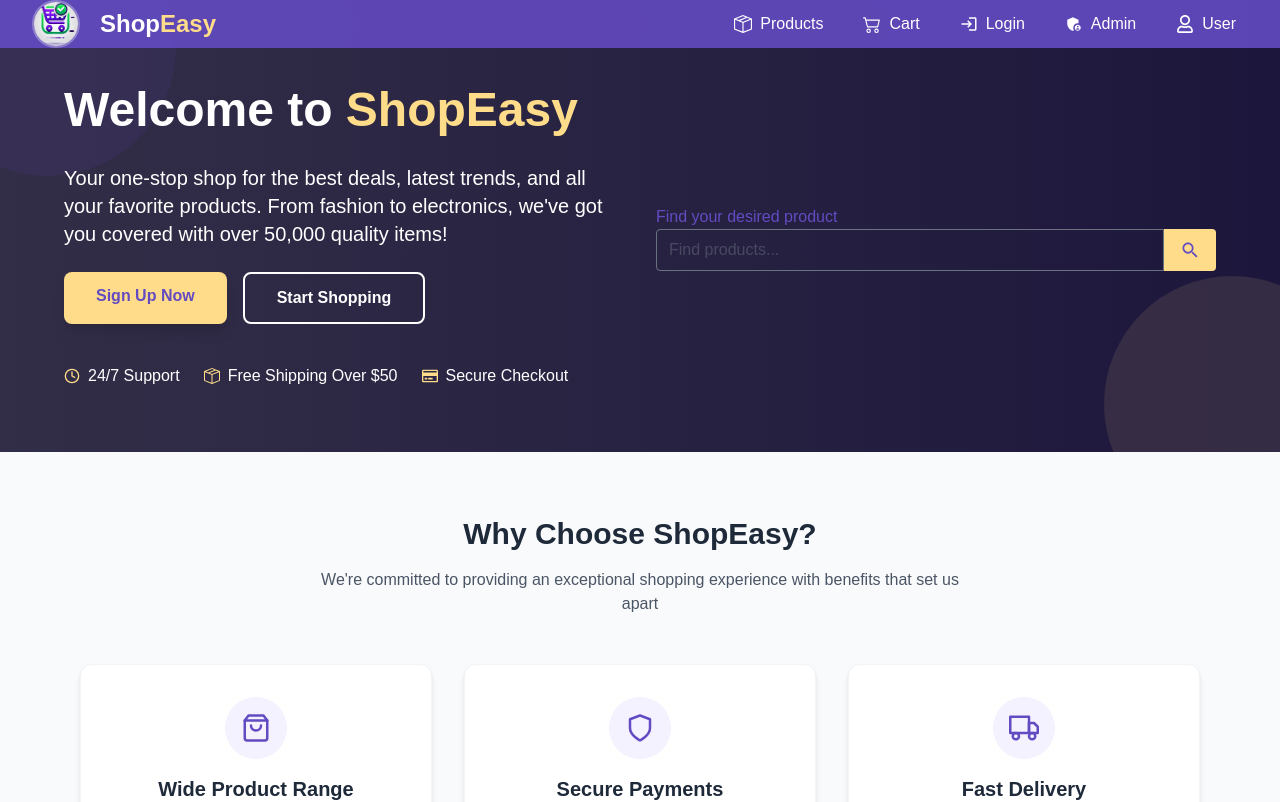
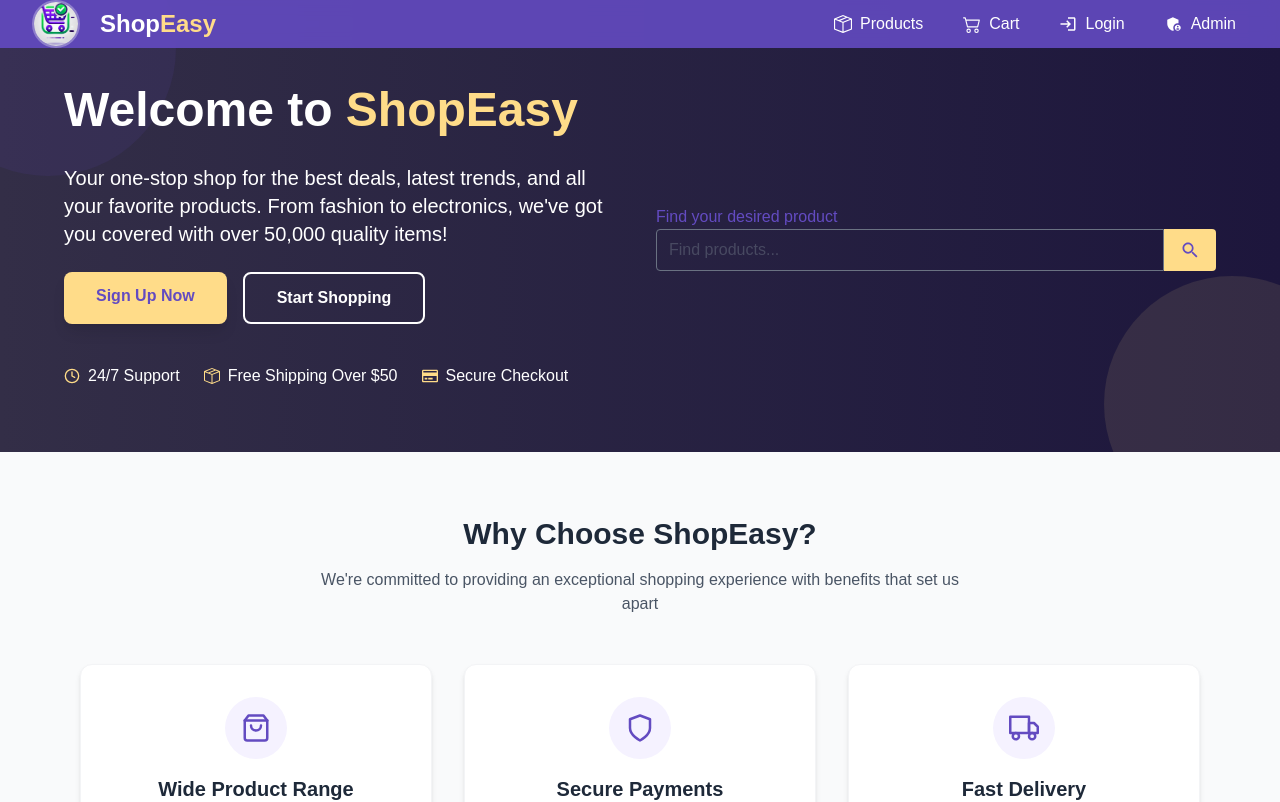
Before and after one commit to eric2003tu/e-commerce, a React (Vite) app: page / in a window 1280 px wide. Shown: the top 802 px of the page. Built offline with nearby package versions, Linux system fonts and the light colour scheme.

Commit message:
It is now connected to database

```diff
--- a/src/Components/Login.tsx
+++ b/src/Components/Login.tsx
@@ -4,9 +4,11 @@ import { HiOutlineMail, HiOutlineLockClosed } from 'react-icons/hi';
 import Header from '../Small/Header';
 import Footer from '../Small/Footer';
 import Otp from './Otp';
-import { Link } from 'react-router-dom';
+import { Link, useNavigate } from 'react-router-dom';
+
 
 const Login: React.FC = () => {
+  const navigate = useNavigate()
   const [formData, setFormData] = useState({
     email: '',
     password: ''
@@ -107,7 +109,8 @@ const api = isLocal
 
       const data = await response.json();
       console.log('Login successful:', data);
-      setOtp(true)
+      navigate('/user')
+      //setOtp(true)
       // Handle successful login (redirect, store token, etc.)
 
     } catch (error) {
--- a/src/Small/Header.tsx
+++ b/src/Small/Header.tsx
@@ -77,13 +77,6 @@ const Header: React.FC = () => {
               <MdAdminPanelSettings className="text-lg" />
               Admin
             </Link>
-            <Link
-              to="/user"
-              className="px-3 py-2 rounded-md text-sm lg:text-base font-medium text-white hover:bg-white/10 flex items-center gap-2 transition-colors"
-            >
-              <FaRegUser className="text-lg" />
-              User
-            </Link>
           </nav>
 
           {/* Mobile menu button */}
@@ -130,13 +123,6 @@ const Header: React.FC = () => {
             <MdAdminPanelSettings />
             Admin
           </Link>
-          <Link
-              to="/user"
-              className="px-3 py-2 rounded-md text-sm lg:text-base font-medium text-white hover:bg-white/10 flex items-center gap-2 transition-colors"
-            >
-              <FaRegUser className="text-lg" />
-              User
-            </Link>
         </div>
       </div>
     </header>
```
